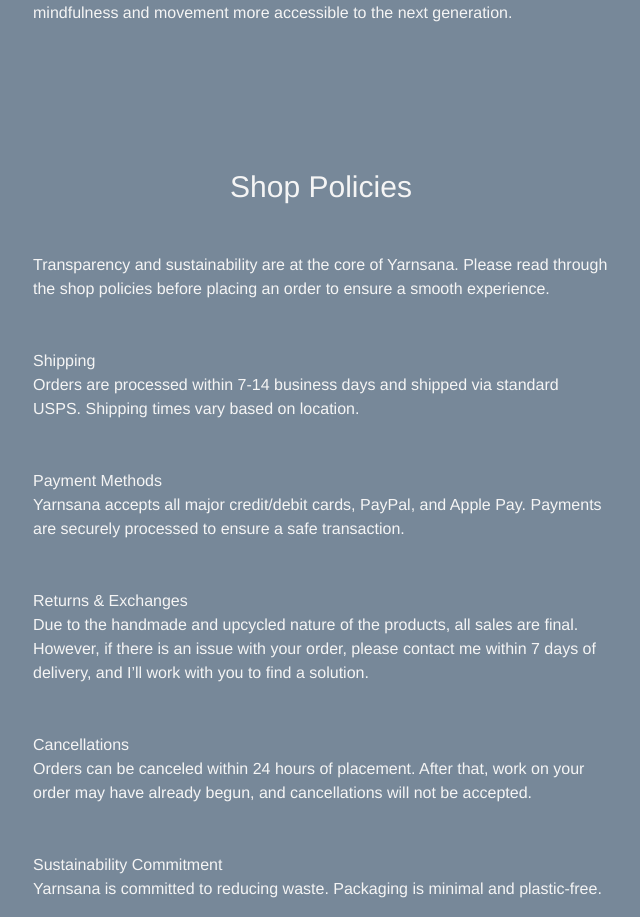
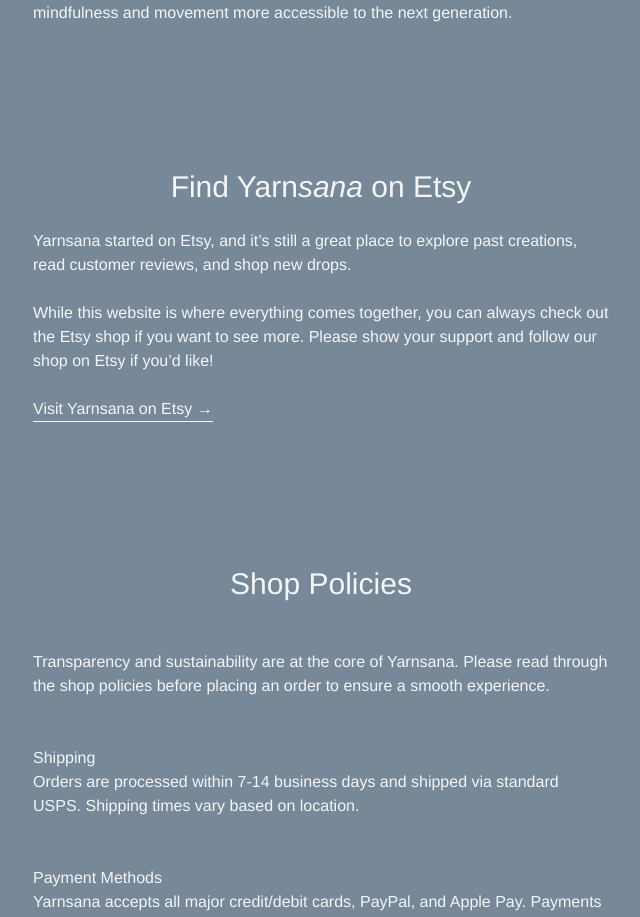
Before and after one commit to samanthacabrera/ecommerce-store, a React (Vite) app in the folder frontend/: page / in a window 1280 px wide. Shown: the part 1609-2526 px from the top of the page, without its empty margins (319-959 px from the left). Built offline with nearby package versions, Linux system fonts and the light colour scheme.

Commit message:
add etsy section/link

```diff
--- /dev/null
+++ b/frontend/src/EtsyStore.jsx
@@ -0,0 +1,19 @@
+const EtsyStore = () => {
+    return (
+        <div className="max-w-2xl mx-auto p-12 space-y-6">
+            <h2 className="text-3xl text-center">Find Yarn<span className="italic">sana</span> on Etsy</h2>
+            <p> Yarnsana started on Etsy, and it’s still a great place to explore past creations, read customer reviews, and shop new drops. </p>
+            <p> While this website is where everything comes together, you can always check out the Etsy shop if you want to see more. Please show your support and follow our shop on Etsy if you’d like! </p>
+            <a
+                href="https://www.etsy.com/shop/yarnsara"
+                target="_blank"
+                rel="noopener noreferrer"
+                className="inline-block border-b border-current hover:opacity-80 transition duration-200 ease-in-out"
+            >
+                Visit Yarnsana on Etsy →
+            </a>
+        </div>
+    );
+};
+
+export default EtsyStore;
--- a/frontend/src/Home.jsx
+++ b/frontend/src/Home.jsx
@@ -2,6 +2,7 @@
 import products from "./products.js";
 import Mission from "./Mission.jsx";
 import Policies from "./Policies.jsx";
+import EtsyStore from "./EtsyStore.jsx";
 
 const Home = () => {
     return (
@@ -26,7 +27,8 @@
                  </Link>
                 ))}
             </div>
-            <Mission />
+            <Mission/>
+            <EtsyStore/>
             <Policies/>
         </div>
     )
```
